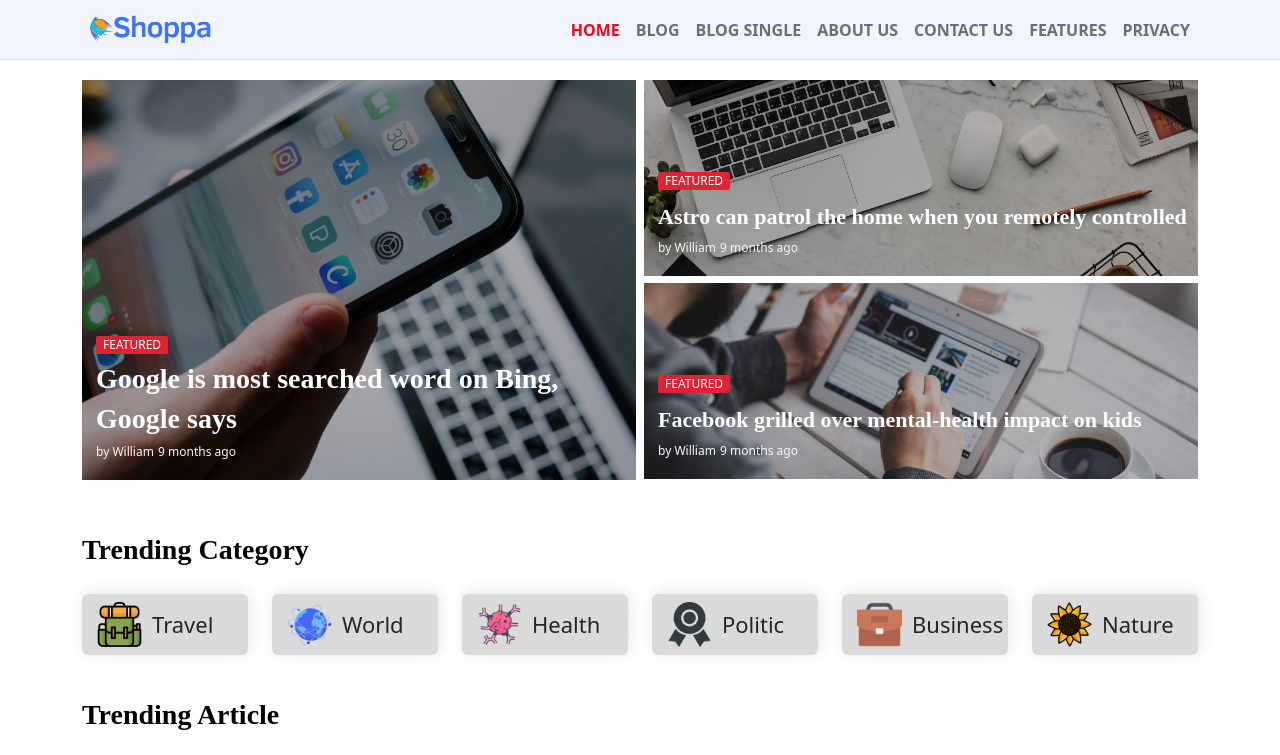
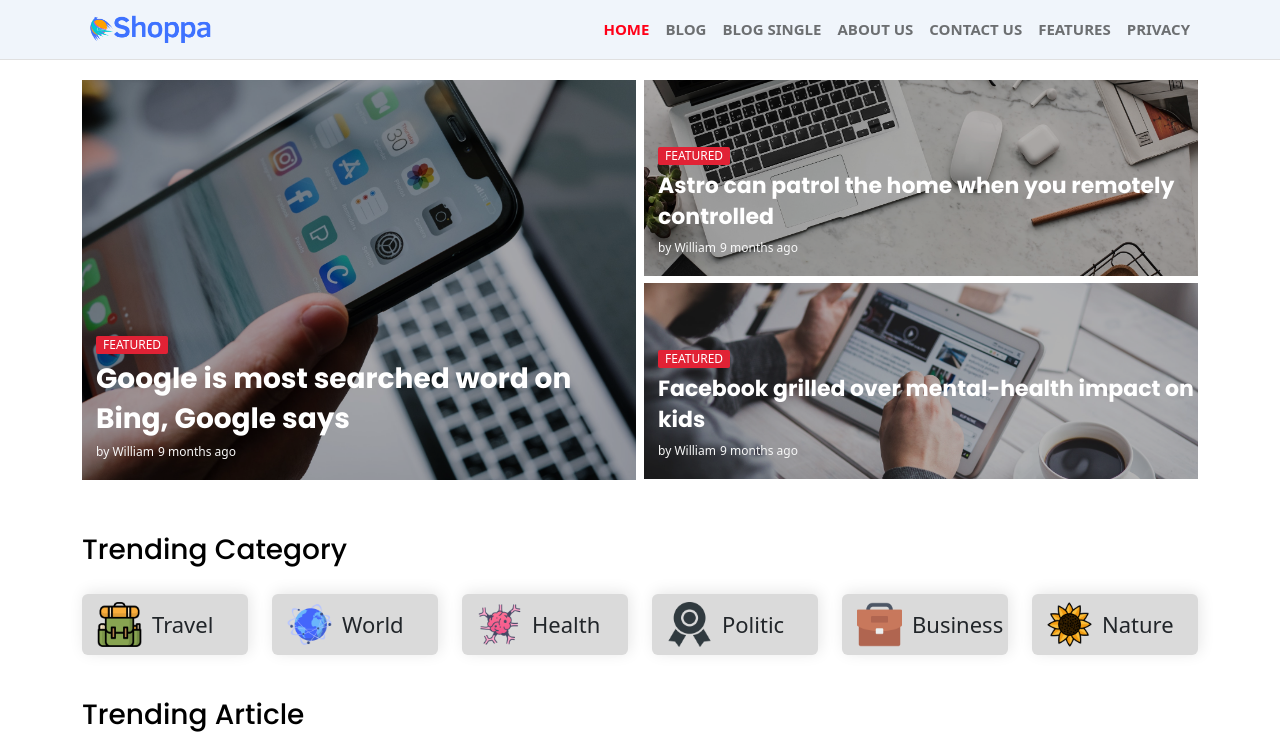
Before and after one commit to HRIDOYKHAN01/blog, a plain HTML site: page index.html in a window 1280 px wide. Shown: the top 755 px of the page. Drawn offline with Linux system fonts and the light colour scheme.

Commit message:
Update font to poppins

```diff
--- a/assets/css/app.css
+++ b/assets/css/app.css
@@ -1,12 +1,8 @@
+@import url('https://fonts.googleapis.com/css2?family=Poppins:wght@100;300;500;700&display=swap');
 *{
   padding: 0;
   margin: 0;
   box-sizing: border-box;
-}
-
-@font-face {
-  font-family: 'Gordita',sans-serif;
-  src: url('../fonts/Gordita-regular.woff');
 }
 
 /* Global Css Start */
@@ -23,8 +19,8 @@ a, button {
 
 h1, h2, h3, h4, h5, h6 {
   color: #000000!important;
-  font-family: "Gordita";
-  font-weight: 600;
+  font-family: "Poppins", sans-serif;
+  font-weight: 500;
   margin-top: 0;
   margin-bottom: 0;
   line-height: 1.41;
@@ -57,6 +53,7 @@ h5 {
 .header .navbar-nav a {
   display: block;
   text-decoration: none;
+  font-size: 15px;
   font-weight: 600;
   text-transform: uppercase;
   transition: all .3s ease;
```
Also changed, not shown: assets/fonts/Gordita-regular-italic.woff (deleted), assets/fonts/Gordita-regular.woff (deleted), assets/fonts/Gordita-thin-italic.woff (deleted).
